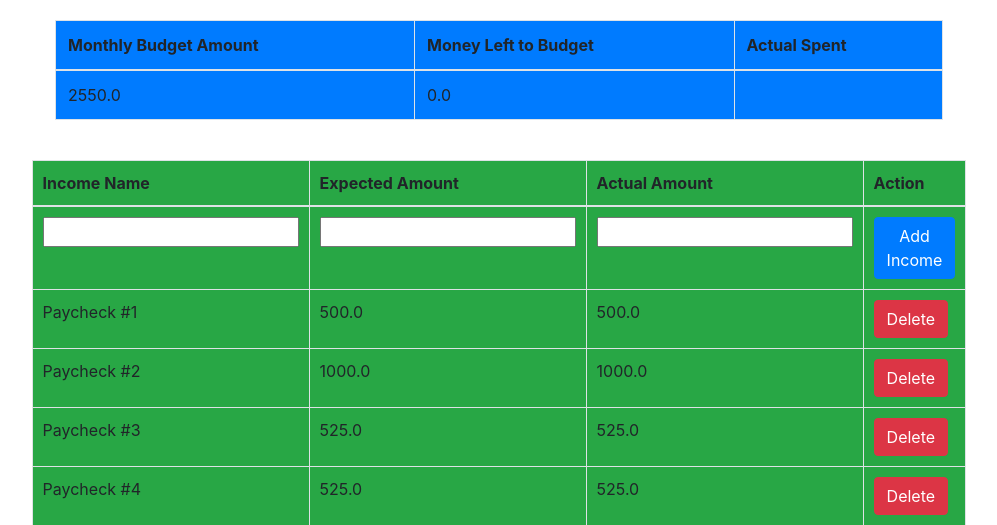
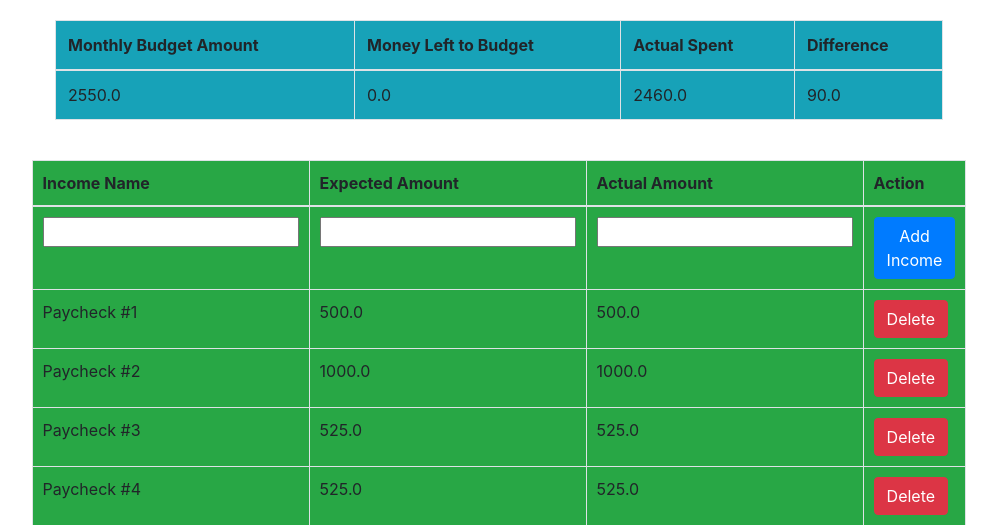
Before and after one commit to austinkodom/flask_budgeting_app, a Flask app: page / in a window 1280 px wide. Shown: the part 56-581 px from the top of the page, without its empty margins (141-1138 px from the left). Run offline with Flask 3, Linux system fonts and the light colour scheme; a user stored in the database is signed in; some libraries are stand-ins or nearby versions.

Commit message:
Added functionality for actual spent and diff
This shows the amount actually spent on expenses vs the amount expected
to be spent. Added a new table row to display the data.

```diff
--- a/website/templates/home.html
+++ b/website/templates/home.html
@@ -34,17 +34,19 @@
     <table class="table table-bordered" id="budgetTable">
         <thead>
             <tr>
-                <th class="bg-primary">Monthly Budget Amount</th>
-                <th class="bg-primary">Money Left to Budget</th>
-                <th class="bg-primary">Actual Spent</th>
+                <th class="bg-info">Monthly Budget Amount</th>
+                <th class="bg-info">Money Left to Budget</th>
+                <th class="bg-info">Actual Spent</th>
+                <th class="bg-info">Difference</th>
             </tr>
         </thead>
 
         <tbody>
             <tr>
-                <td class="bg-primary">{{ total_income }}</td>
-                <td class="bg-primary">{{ remaining_to_budget }}</td>
-                <td class="bg-primary"></td>
+                <td class="bg-info">{{ total_income }}</td>
+                <td class="bg-info">{{ remaining_to_budget }}</td>
+                <td class="bg-info">{{ actual_spent }}</td>
+                <td class="bg-info">{{ difference }}</td>
             </tr>
         </tbody>
     </table>
--- a/website/views.py
+++ b/website/views.py
@@ -20,7 +20,10 @@ def home():
         "home.html",
         user=current_user,
         total_income=get_total_income(),
-        remaining_to_budget=get_remaining_to_budget())
+        remaining_to_budget=get_remaining_to_budget(),
+        actual_spent=get_actual_spent(),
+        difference=get_difference()
+        )
 
 @views.route('/delete-income', methods=['POST'])
 def delete_income():
@@ -107,3 +110,14 @@ def get_remaining_to_budget():
     total_expenses = get_total_expenses()
     remaining_to_budget = total_income - total_expenses
     return remaining_to_budget
+
+def get_actual_spent():
+    actual_expenses = Expense.query.with_entities(Expense.actual_expense).all()
+    total_actual_expenses = sum(expense.actual_expense for expense in actual_expenses)
+    return total_actual_expenses
+
+def get_difference():
+    total_expenses = get_total_expenses()
+    actual_spent = get_actual_spent()
+    difference = total_expenses - actual_spent
+    return difference
```
Also changed, not shown: instance/database.db.
